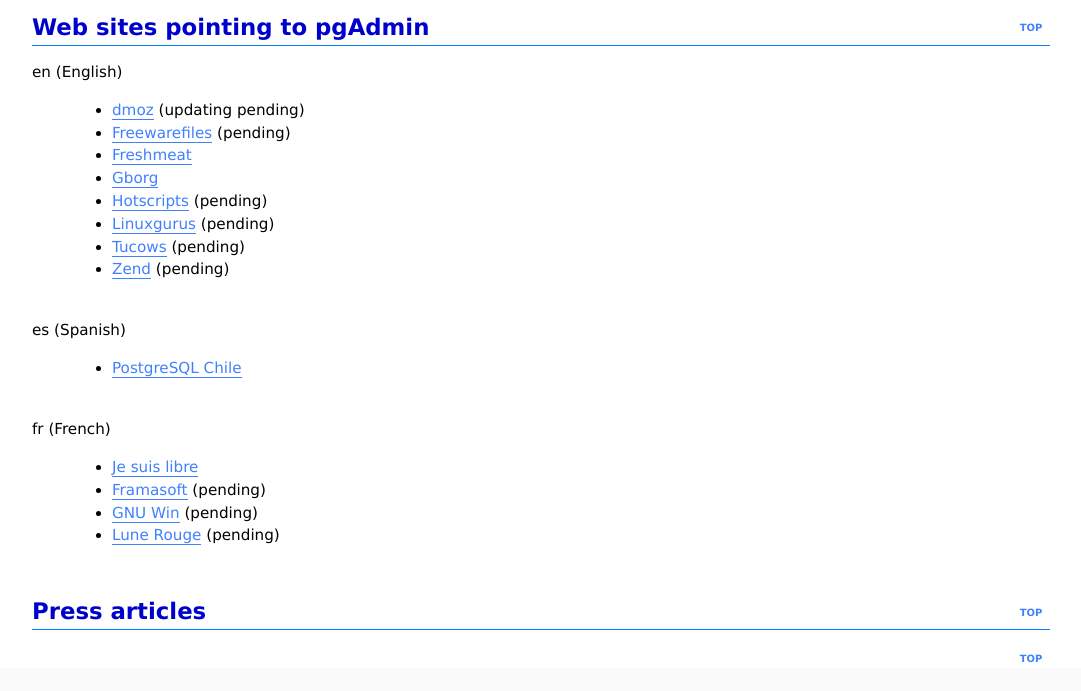
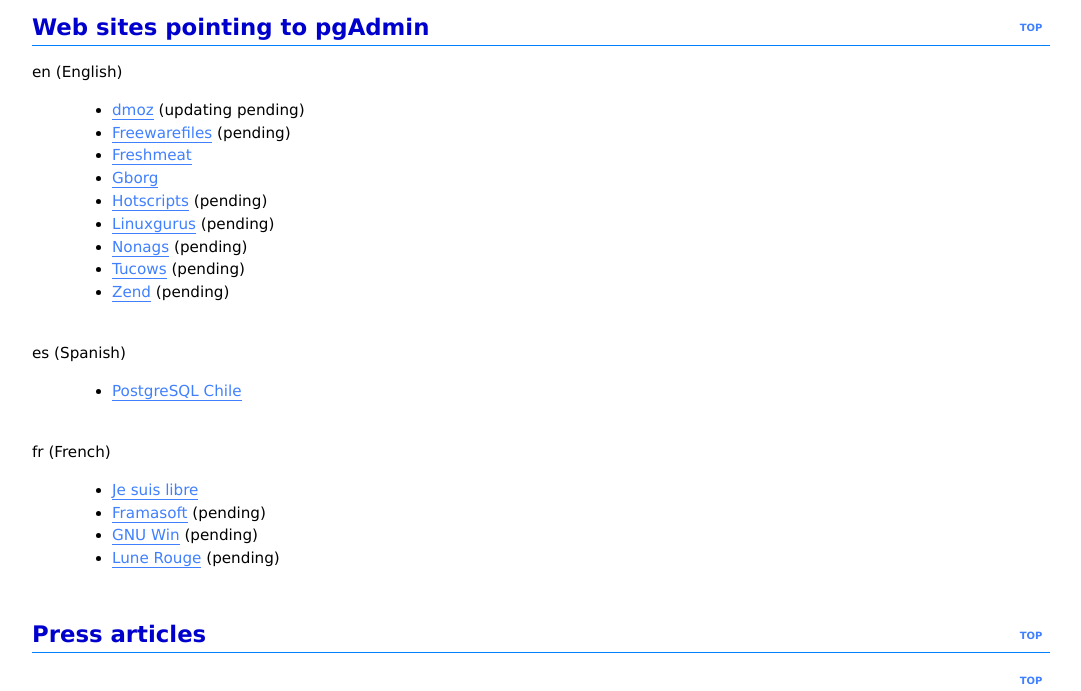
Before and after one commit to shish/pgadmin-www, a PHP site: page /pgadmin3/advocacy.php in a window 1280 px wide. Shown: the part 1170-1861 px from the top of the page, without its empty margins (196-1277 px from the left). Before the commit the page ends 1832 px from the top, so only its background shows below. Run offline with PHP 8.4, Linux system fonts and the light colour scheme.

Commit message:
Adding Nonags
git-svn-id: svn://svn.pgadmin.org/trunk@3075 a7884b65-44f6-0310-8a51-81a127f17b15

```diff
--- a/pgadmin3/cnt/cnt_advocacy.php
+++ b/pgadmin3/cnt/cnt_advocacy.php
@@ -54,16 +54,19 @@
 en (English)
 <dd>
   <ul>
-    <li><a href='http://dmoz.org/Computers/Software/Databases/PostgreSQL/'>dmoz</a> (updating pending)
+    <li><a href='http://dmoz.org/Computers/Software/Databases/PostgreSQL'>dmoz</a> (updating pending)
     <li><a href='http://www.freewarefiles.com'>Freewarefiles</a> (pending)
     <li><a href='http://freshmeat.net/projects/pgadmin3/?topic_id=68'>Freshmeat</a>
     <li><a href='http://gborg.postgresql.org/project/pgadmin3/projdisplay.php'>Gborg</a>
     <li><a href='http://www.hotscripts.com/Tools_and_Utilities/Database_Tools'>Hotscripts</a> (pending)
     <li><a href='http://www.linuxguruz.com/z.php?id=95'>Linuxgurus</a> (pending)
-    <li><a href='http://www.tucows.com/'>Tucows</a> (pending)
+    <li><a href='http://www.nonags.com'>Nonags</a> (pending)
+    <li><a href='http://www.tucows.com'>Tucows</a> (pending)
     <li><a href='http://www.zend.com/apps.php?CID=56'>Zend</a> (pending)
   </ul>
 </dd>
+
+
 
 es (Spanish)
 <dd>
```
